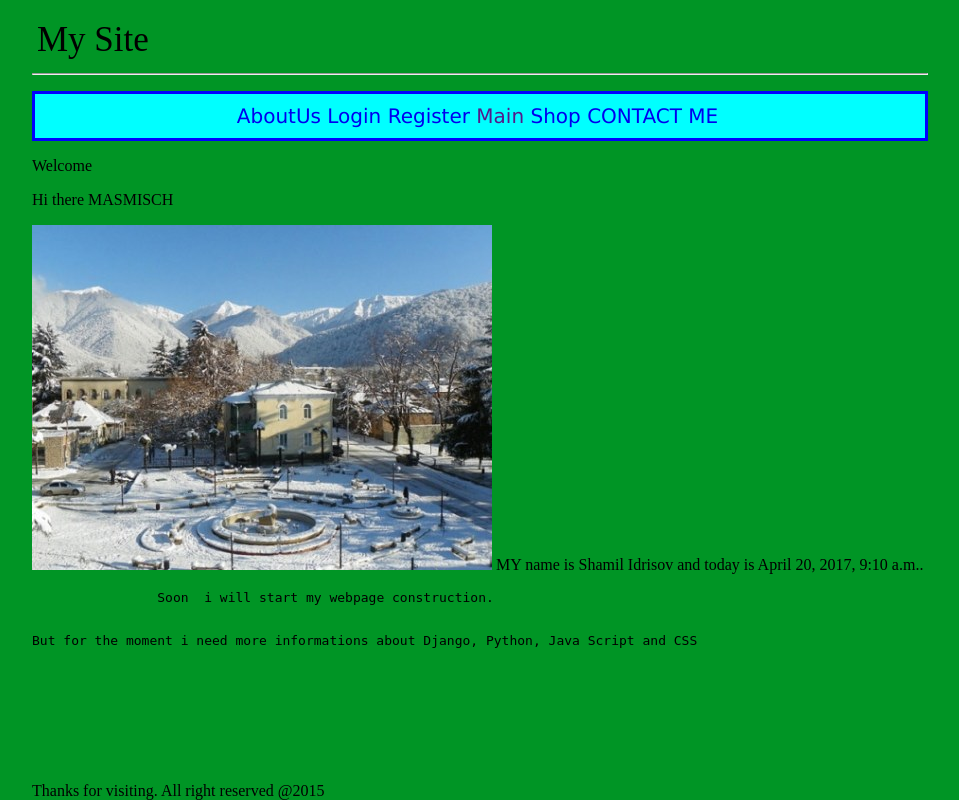
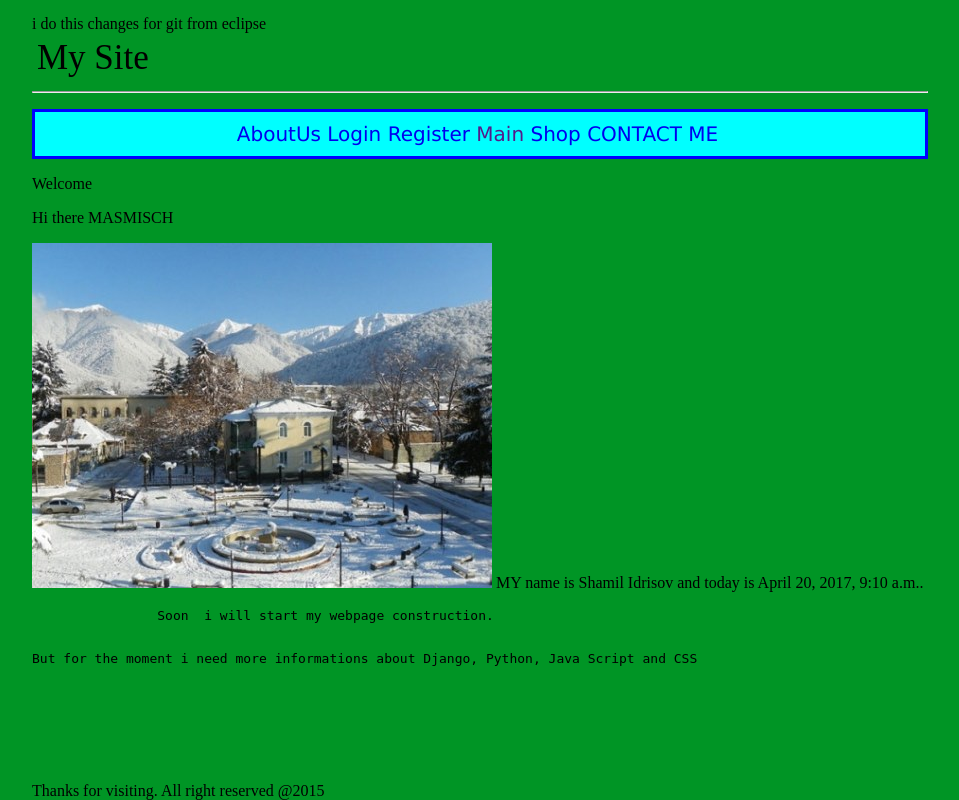
Before and after one commit to chamilou/python, a Django app: page / in a window 1280 px wide. Shown: the whole page, without its empty margins (160-1119 px from the left). Run offline with Django 3.2, Linux system fonts and the light colour scheme; some libraries are stand-ins or nearby versions.

Commit message:
new commit

```diff
--- a/TchirkataPhoto/src/TchirkataPhoto/templates/base.html
+++ b/TchirkataPhoto/src/TchirkataPhoto/templates/base.html
@@ -1,5 +1,9 @@
 <!DOCTYPE html>
 <html lang ="ru">
+
+i do this changes for git
+from eclipse
+
 <head>
 	<title>  {%block title%} {%endblock%} </title>
 	<script type="text/javascript" src="site_media/jquery.js"></script>
```
